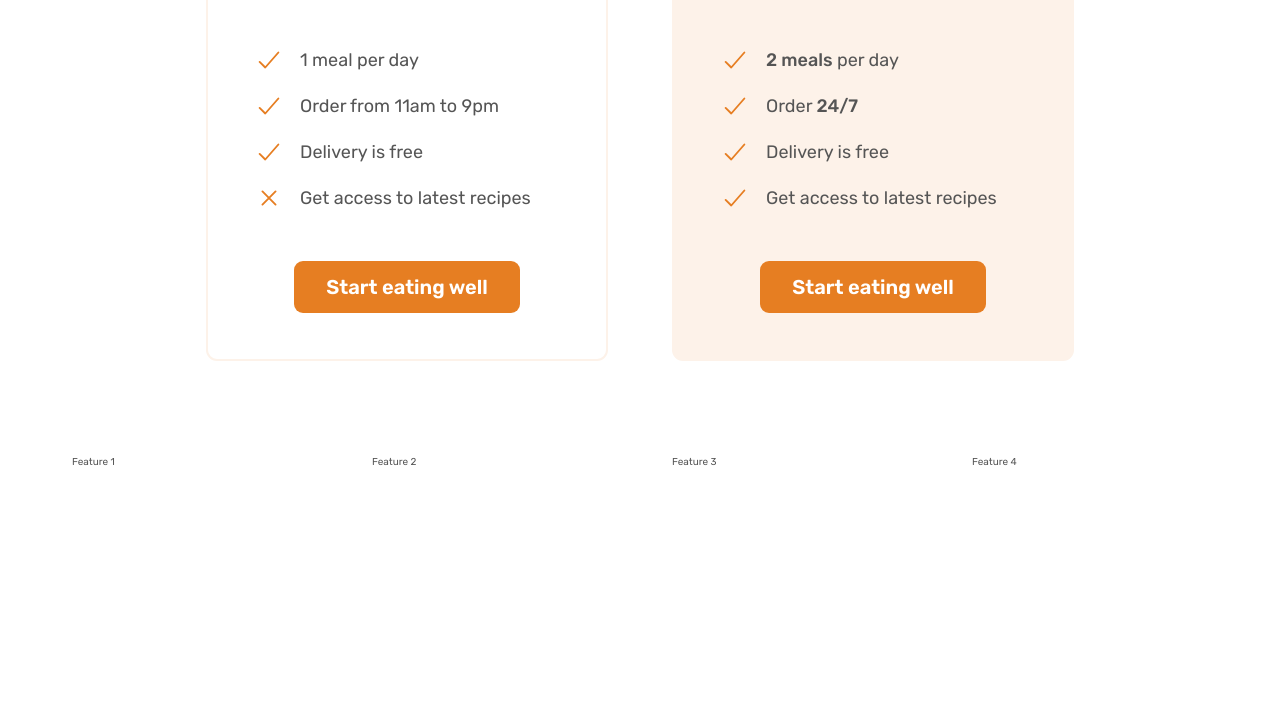
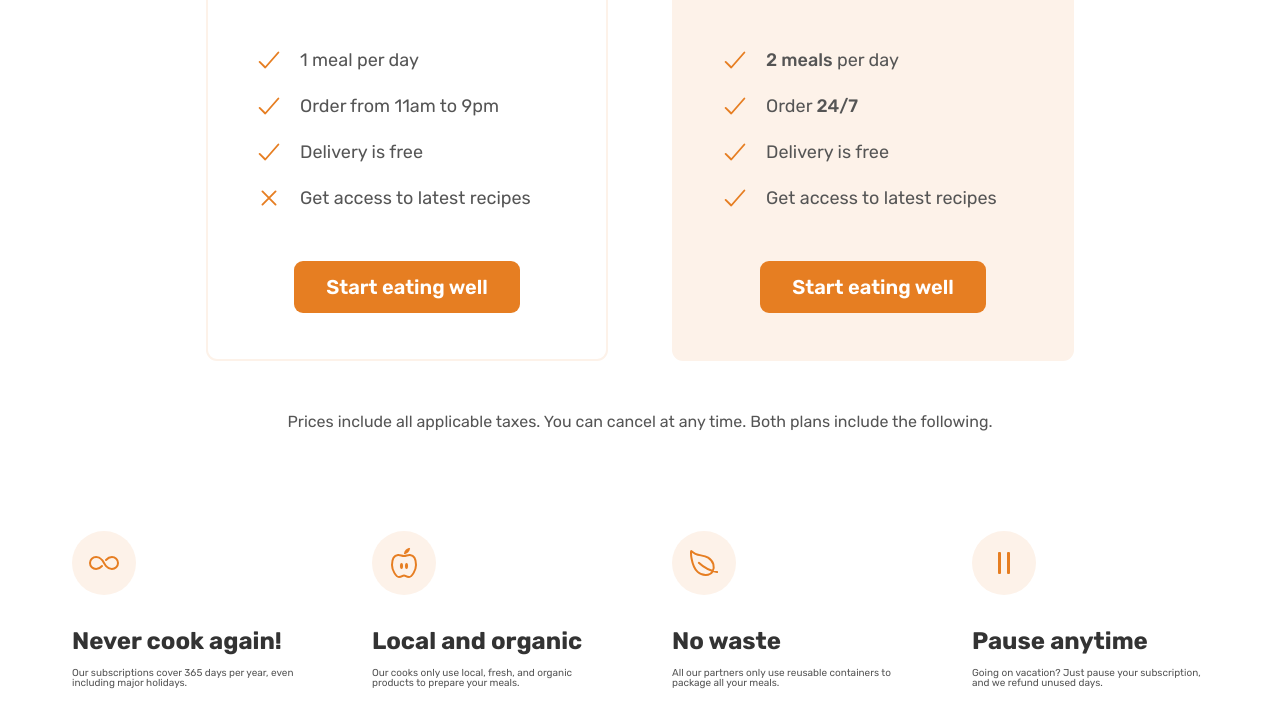
Before and after one commit to rafeibrahim/omnifood-app, a plain HTML site: page index.html in a window 1280 px wide. Shown: the part 5088-5815 px from the top of the page. Before the commit the page ends 5651 px from the top, so only its background shows below. Drawn offline with nearby package versions, Linux system fonts and the light colour scheme.

Commit message:
feat: add sub-section features to pricing section

```diff
--- a/css/style.css
+++ b/css/style.css
@@ -455,3 +455,29 @@ it will increase its specificity to 3
   margin-top: 4.8rem;
   text-align: center;
 }
+
+.plan-details {
+  font-size: 1.6rem;
+  line-height: 1.6;
+  text-align: center;
+}
+
+.feature-icon {
+  color: #e67e22;
+  height: 3.2rem;
+  width: 3.2rem;
+  margin-bottom: 3.2rem;
+  background-color: #fdf2e9;
+  padding: 1.6rem;
+  border-radius: 50%;
+}
+
+.feature-title {
+  font-size: 2.4rem;
+  color: #333;
+  font-weight: 700;
+  margin-bottom: 1.5rem;
+}
+
+.feature-text {
+}
--- a/index.html
+++ b/index.html
@@ -427,7 +427,7 @@
             Eating well without breaking the bank
           </h2>
         </div>
-        <div class="container grid grid--2-cols">
+        <div class="container grid grid--2-cols margin-bottom-md">
           <div class="pricing-plan pricing-plan--starter">
             <header class="plan-header">
               <p class="plan-name">Starter</p>
@@ -486,11 +486,46 @@
           </div>
         </div>
 
+        <div class="container grid">
+          <aside class="plan-details">
+            Prices include all applicable taxes. You can cancel at any time.
+            Both plans include the following.
+          </aside>
+        </div>
+
         <div class="container grid grid--4-cols">
-          <div class="feature">Feature 1</div>
-          <div class="feature">Feature 2</div>
-          <div class="feature">Feature 3</div>
-          <div class="feature">Feature 4</div>
+          <div class="feature">
+            <ion-icon class="feature-icon" name="infinite-outline"></ion-icon>
+            <p class="feature-title">Never cook again!</p>
+            <p class="feature-text">
+              Our subscriptions cover 365 days per year, even including major
+              holidays.
+            </p>
+          </div>
+          <div class="feature">
+            <ion-icon class="feature-icon" name="nutrition-outline"></ion-icon>
+            <p class="feature-title">Local and organic</p>
+            <p class="feature-text">
+              Our cooks only use local, fresh, and organic products to prepare
+              your meals.
+            </p>
+          </div>
+          <div class="feature">
+            <ion-icon class="feature-icon" name="leaf-outline"></ion-icon>
+            <p class="feature-title">No waste</p>
+            <p class="feature-text">
+              All our partners only use reusable containers to package all your
+              meals.
+            </p>
+          </div>
+          <div class="feature">
+            <ion-icon class="feature-icon" name="pause-outline"></ion-icon>
+            <p class="feature-title">Pause anytime</p>
+            <p class="feature-text">
+              Going on vacation? Just pause your subscription, and we refund
+              unused days.
+            </p>
+          </div>
         </div>
       </section>
     </main>
```
